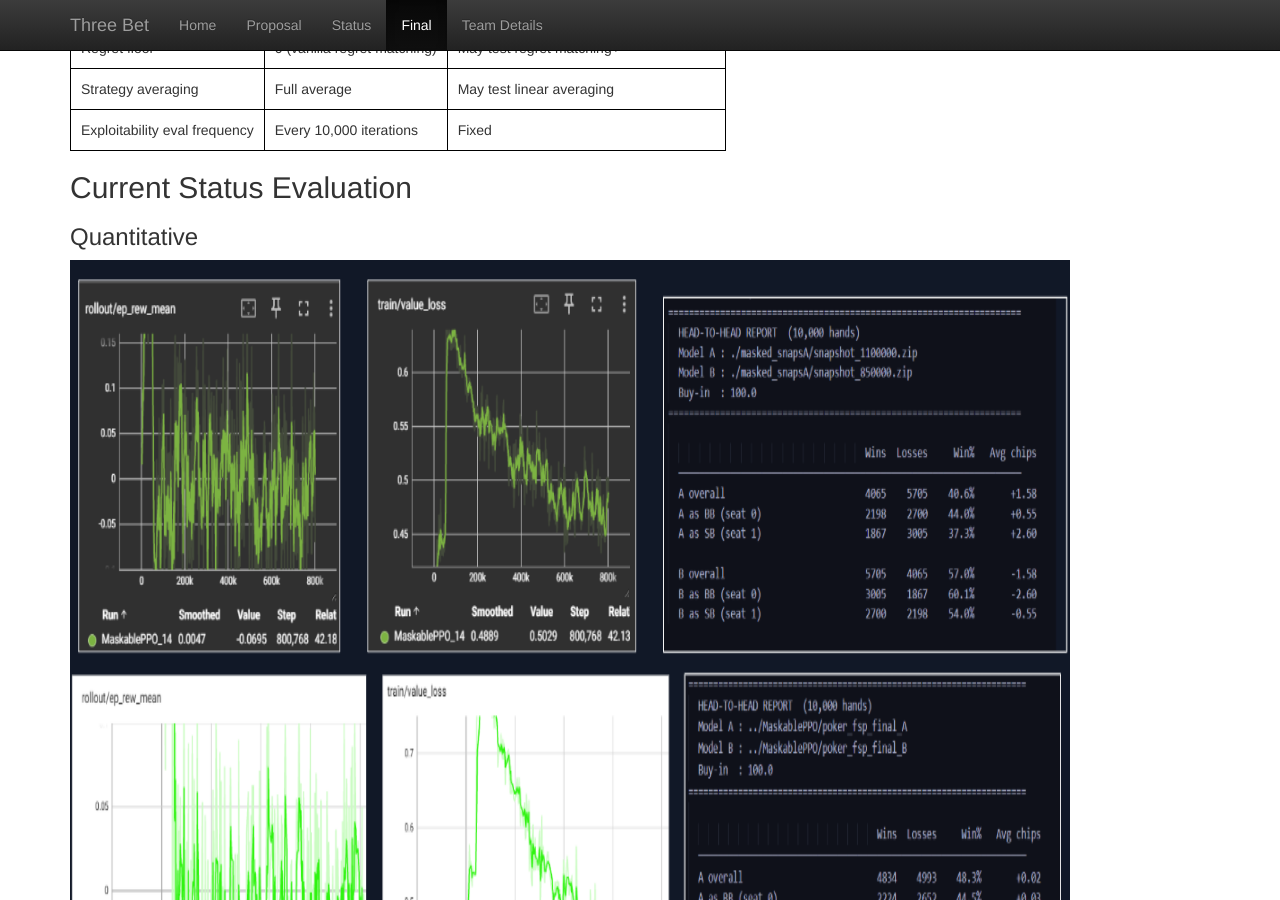
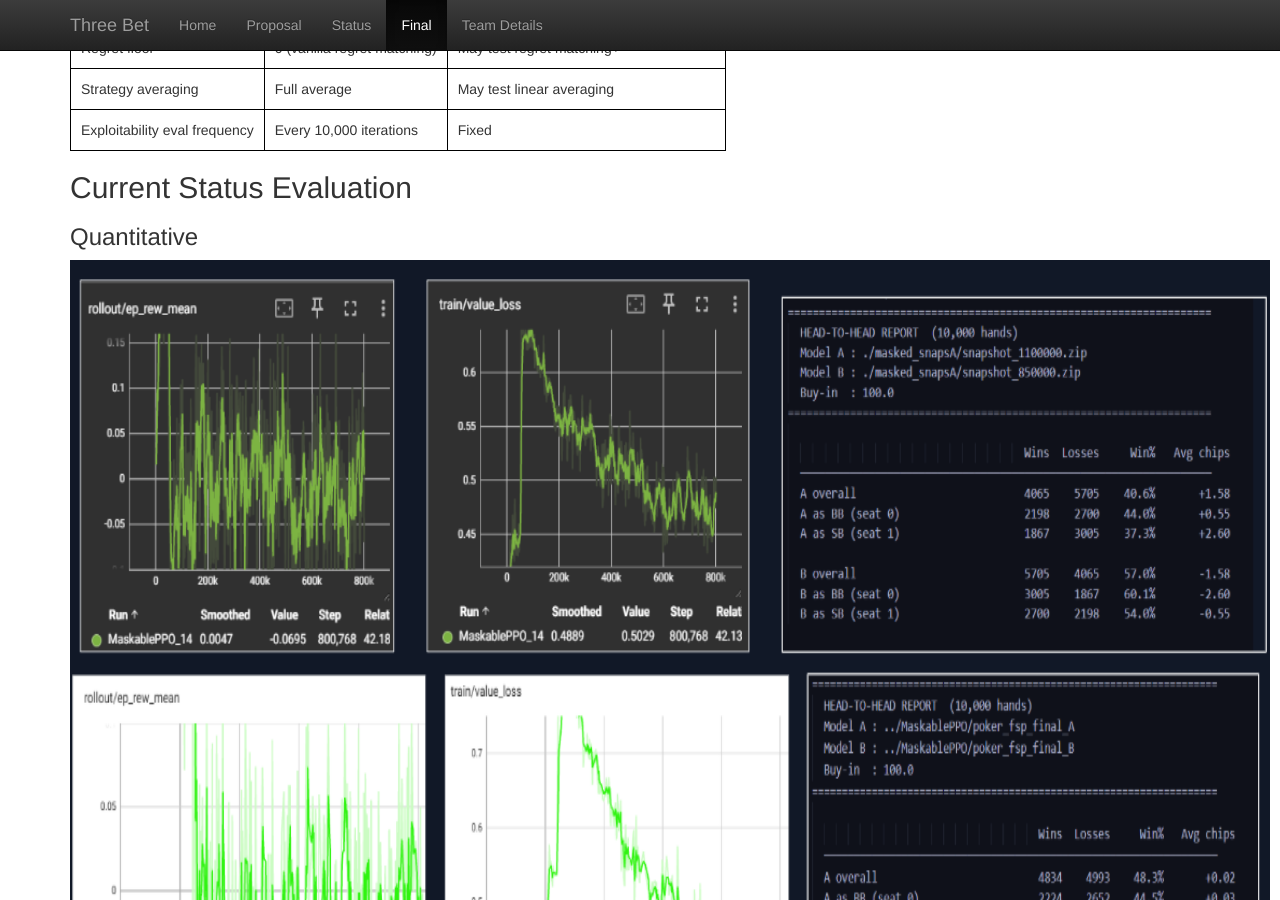
Before and after one commit to AdithyaBollu/Group42-Three-Bet, a Jekyll site: the page built from docs/final.md, in a window 1280 px wide and 900 px high, scrolled down 2697 px. Built offline with Jekyll 4.4.1, drawn with Linux system fonts in a browser that asks for light colours; formulas are drawn with MathJax 3.

Commit message:
Adjust image sizes in Current Status Evaluation section
Updated image dimensions for evaluation graphics in final.md.

```diff
--- a/docs/final.md
+++ b/docs/final.md
@@ -101,9 +101,9 @@ Default hyperparameter values were initially sourced from Claude AI, but we plan
 ## Current Status Evaluation
 
 ### Quantitative
-<img width="1000" height="400" src="/Group42-Three-Bet/assets/Snapshot_Evaluations.png" />
-<img width="1000" height="400" src="/Group42-Three-Bet/assets/Fictitious_Evaluations.png" />
-<img width="500" height="300" src="/Group42-Three-Bet/assets/MCCFR_Evalutions.png" />
+<img width="1200" height="400" src="/Group42-Three-Bet/assets/Snapshot_Evaluations.png" />
+<img width="1200" height="400" src="/Group42-Three-Bet/assets/Fictitious_Evaluations.png" />
+<img width="700" height="500" src="/Group42-Three-Bet/assets/MCCFR_Evalutions.png" />
 
 Looking at our graphs, we see that the approx KL and clip fraction are coming down, which means the policy is stabilizing as there are less "big updates" to the policy. Additionally, this is also visible through the clip fraction as less clips indicate that the model is stabilizing. However, the train entropy loss is starting to increase, which indicates that the model is becoming more deterministic rather than completely stochastic.
 
```
